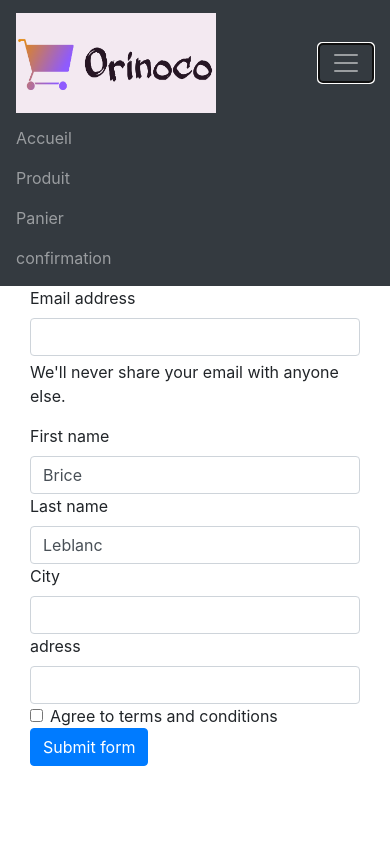
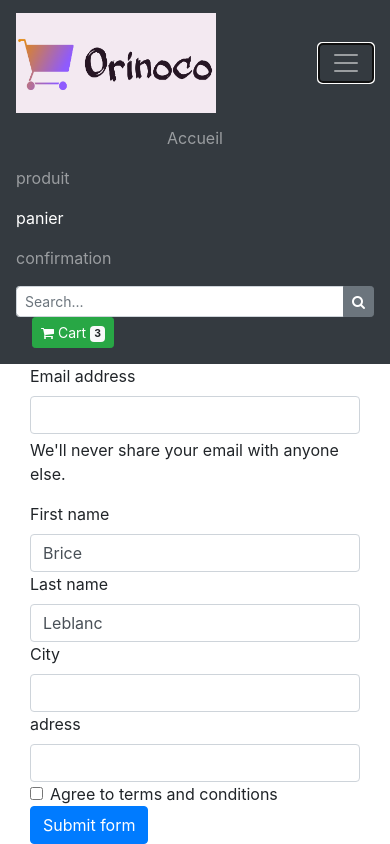
Before and after one commit to brice-class/LeblancBrice_05_22042021, a plain HTML site: page panier.html in a window 390 px wide. Both pictures are taken after a click on the button "Toggle navigation". Drawn offline with nearby package versions, Linux system fonts and the light colour scheme.

Commit message:
amelioration bootstrap

```diff
--- a/panier.html
+++ b/panier.html
@@ -8,42 +8,54 @@
     href="https://stackpath.bootstrapcdn.com/bootstrap/4.4.1/css/bootstrap.min.css"
     integrity="sha384-Vkoo8x4CGsO3+Hhxv8T/Q5PaXtkKtu6ug5TOeNV6gBiFeWPGFN9MuhOf23Q9Ifjh"
     crossorigin="anonymous">
+    <link href="//maxcdn.bootstrapcdn.com/font-awesome/4.7.0/css/font-awesome.min.css" rel="stylesheet" type="text/css">
     <title>Orinooco</title>
   </head>
   <body>
-    <div class="bg-dark">
+    <nav class="navbar navbar-expand-md navbar-dark bg-dark">
       <div class="container">
-        <div class="row">
-          <nav class="col navbar navbar-expand-lg navbar-dark">
-            <a class="navbar-brand" href="index.html">
-              <img src="images/logos.png" width="200" height="100" alt="Site logos">
-            </a>
-            <button class="navbar-toggler" type="button" data-toggle="collapse" data-target="#navbarContent" aria-controls="navbarSupportedContent" aria-expanded="false" aria-label="Toggle navigation">
+        <a class="navbar-brand" href="index.html"> <img src="images/logos.png" width="200" height="100"
+          alt="Site logos"></a>
+        <button class="navbar-toggler" type="button" data-toggle="collapse" data-target="#navbarsExampleDefault" aria-controls="navbarsExampleDefault" aria-expanded="false" aria-label="Toggle navigation">
           <span class="navbar-toggler-icon"></span>
         </button>
-            <div id="navbarContent" class="collapse navbar-collapse">
-              <ul class="navbar-nav">
-                <li class="nav-item">
+        <div class="collapse navbar-collapse justify-content-end" id="navbarsExampleDefault">
+          <ul class="navbar-nav m-auto">
+            <li class="nav-item m-auto ">
               <a class="nav-link" href="index.html">Accueil</a>
             </li>
-                <li class="nav-item ">
-                  <a class="nav-link" href="produit.html">Produit</a>
+            <li class="nav-item">
+              <a class="nav-link" href="produit.html">produit</a>
             </li>
-                <li class="nav-item ">
-                  <a class="nav-link" href="panier.html">Panier</a>
+            <li class="nav-item active">
+              <a class="nav-link" href="panier.html">panier</a>
             </li>
             <li class="nav-item ">
               <a class="nav-link" href="confirmation.html">confirmation</a>
             </li>
           </ul>
+          <form class="form-inline my-2 my-lg-0">
+            <div class="input-group input-group-sm">
+                <input type="text" class="form-control" aria-label="Small" aria-describedby="inputGroup-sizing-sm" placeholder="Search...">
+                <div class="input-group-append">
+                    <button type="button" class="btn btn-secondary btn-number">
+                        <i class="fa fa-search"></i>
+                    </button>
+                </div>
+            </div>
+            <a class="btn btn-success btn-sm ml-3" href="cart.html">
+                <i class="fa fa-shopping-cart"></i> Cart
+                <span class="badge badge-light">3</span>
+            </a>
+          </form>
+        </div>
       </div>
     </nav>
-        </div>
-      </div>
-    </div>
 
     <div class="container">
+
       <div id="global-list" class="row ">
+
         <!-- ici apparaissent tous les articles dans le panier via JS -->
       </div>
     </div>
--- a/panier.js
+++ b/panier.js
@@ -14,14 +14,14 @@ function recupArticles() {
         price.push(parseInt(article.price)); // j'envoie chaque prix dans le tableau price
         };
     articles.forEach(article => { //boucle qui va afficher chaque article du tableau articles dans le html
-        const card = `<div class="col-12 col-lg-5 ">
+        const card = `<div class="col-12 col-lg-4 ">
                         <a href="/produit.html?id=${article._id}">
                             <div class="card">
-                                <img src="${article.imageUrl}" alt="" class="card-img-top">
+                                <img src="${article.imageUrl}" alt="" class="card-img" style="height: 277px;">
                                 <div class="card-body">
                                     <h5 class="card-title">${article.name}</h5>
-                                    <p class="card-text">${article.description}</p>
-                                    <p class="card-text"> ${article.price}</p>
+
+                                    <p class="card-text"> ${article.price}€</p>
                                 </div>
                             </div>
                         </a>
```
Also changed, not shown: confirmation.html (+26 -16 lines), confirmation.js (+5 -2 lines), index.html (+23 -12 lines), produit.html (+25 -15 lines). Lines whose indentation alone changed are shown as unchanged.
